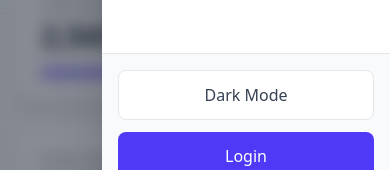
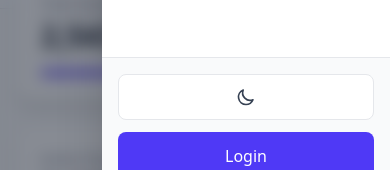
Before and after one commit to oussamajamal003/StudentManagementAppFrontend, a React (Vite) app: page / in a window 390 px wide. Both pictures are taken after a click on the button 354 px from the left and 32 px from the top of the page. Shown: the part 648-818 px from the top of the page. Built offline with nearby package versions, Linux system fonts and the light colour scheme; no server answers.

Commit message:
Added dark mode system

```diff
--- a/src/components/Sidebar.tsx
+++ b/src/components/Sidebar.tsx
@@ -92,8 +92,17 @@
                <button
                  onClick={toggleDarkMode}
                  className="w-full mb-3 flex items-center justify-center px-4 py-3 bg-white dark:bg-gray-800 border border-gray-200 dark:border-gray-700 rounded-lg text-gray-700 dark:text-gray-300 font-medium transition-colors"
+                 aria-label={isDarkMode ? "Switch to Light Mode" : "Switch to Dark Mode"}
                >
-                 {isDarkMode ? 'Light Mode' : 'Dark Mode'}
+                 {isDarkMode ? (
+                   <svg className="w-5 h-5" fill="none" viewBox="0 0 24 24" stroke="currentColor">
+                     <path strokeLinecap="round" strokeLinejoin="round" strokeWidth={2} d="M12 3v1m0 16v1m9-9h-1M4 12H3m15.364 6.364l-.707-.707M6.343 6.343l-.707-.707m12.728 0l-.707.707M6.343 17.657l-.707.707M16 12a4 4 0 11-8 0 4 4 0 018 0z" />
+                   </svg>
+                 ) : (
+                   <svg className="w-5 h-5" fill="none" viewBox="0 0 24 24" stroke="currentColor">
+                     <path strokeLinecap="round" strokeLinejoin="round" strokeWidth={2} d="M20.354 15.354A9 9 0 018.646 3.646 9.003 9.003 0 0012 21a9.003 9.003 0 008.354-5.646z" />
+                   </svg>
+                 )}
                </button>
              )}
 
--- a/src/index.css
+++ b/src/index.css
@@ -1,6 +1,7 @@
 @import "tailwindcss";
-/*@import url('https://fonts.googleapis.com/css2?family=Outfit:wght@100..900&family=Playfair:ital,opsz,wght@0,5..1200,300..900;1,5..1200,300..900&display=swap');
-*/
+
+@variant dark (&:where(.dark, .dark *));
+
 @theme {
   --color-primary: #2563EB;
   --color-secondary: #FBBF24;
```
Also changed, not shown: src/components/Navbar.tsx (line endings or trailing spaces).
